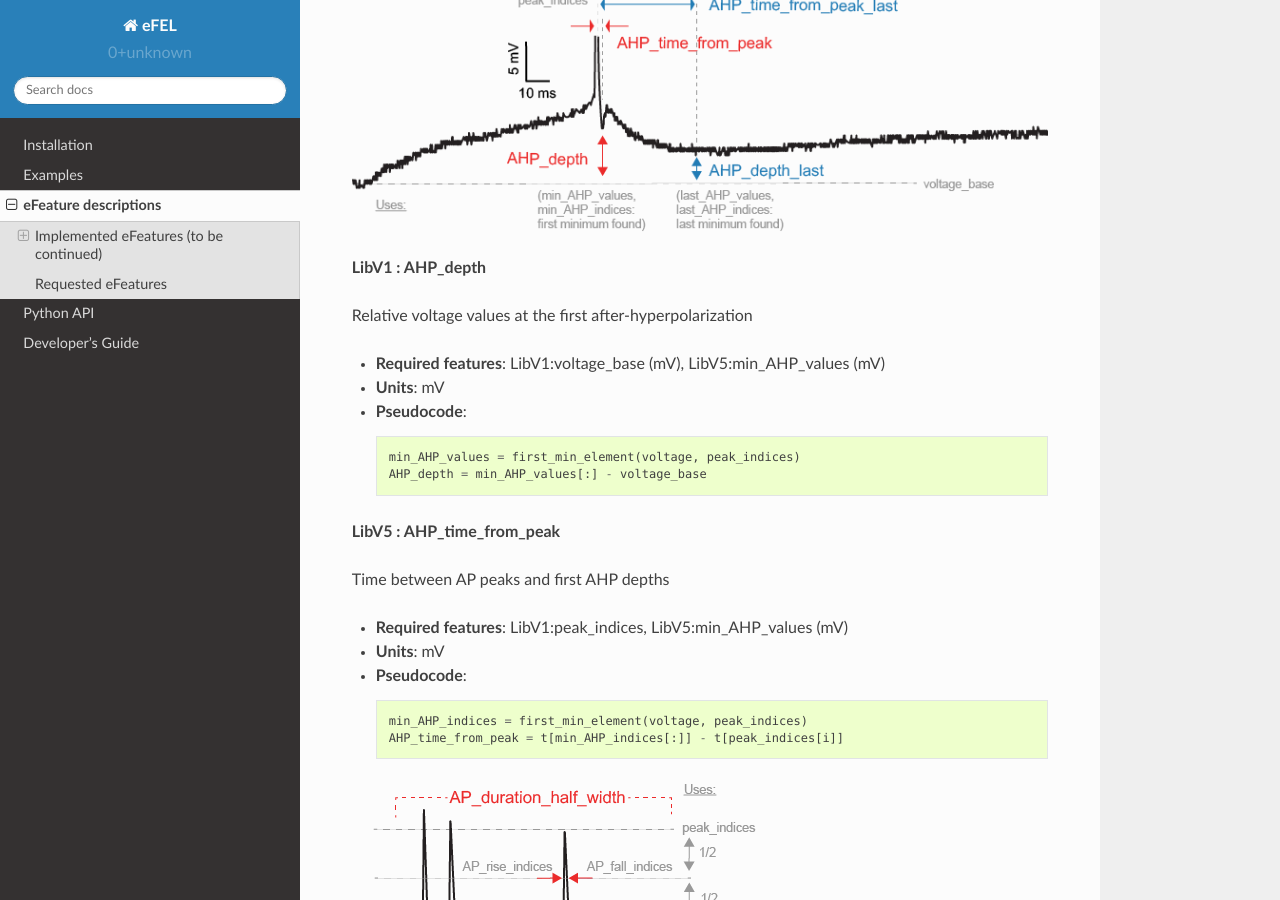
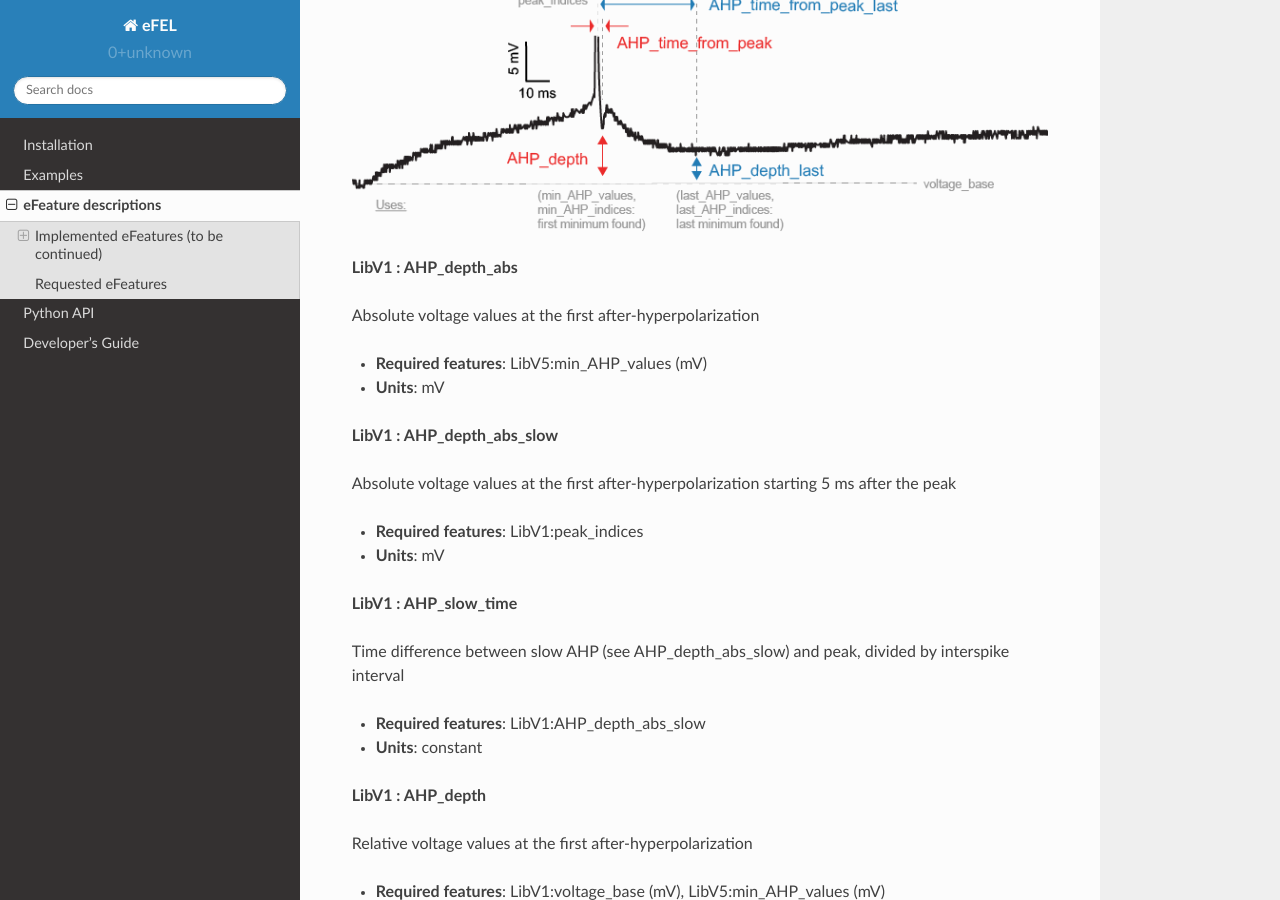
Before and after one commit to BlueBrain/eFEL, a Sphinx documentation site: the page built from docs/source/eFeatures.rst, in a window 1280 px wide and 900 px high, scrolled down 3873 px. Built offline with Sphinx 7.4.7 and the Read the Docs theme 2.0.0, drawn with Linux system fonts in a browser that asks for light colours.

Commit message:
Added a little of documentation for AHP slow features (#75)
* Added a little of documentation for AHP slow features

* Small fix to last commit

```diff
--- a/docs/source/eFeatures.rst
+++ b/docs/source/eFeatures.rst
@@ -161,6 +161,29 @@ The relative height of the action potential from spike onset
     APlast_amp = AP_Amplitude[-1]
 
 .. image:: _static/figures/AHP.png
+
+**LibV1 : AHP_depth_abs**
+
+Absolute voltage values at the first after-hyperpolarization
+
+- **Required features**: LibV5:min_AHP_values (mV)
+- **Units**: mV
+
+**LibV1 : AHP_depth_abs_slow**
+
+Absolute voltage values at the first after-hyperpolarization starting 5 ms after
+the peak
+
+- **Required features**: LibV1:peak_indices
+- **Units**: mV
+
+**LibV1 : AHP_slow_time**
+
+Time difference between slow AHP (see AHP_depth_abs_slow) and peak, divided by
+interspike interval
+
+- **Required features**: LibV1:AHP_depth_abs_slow
+- **Units**: constant
 
 **LibV1 : AHP_depth**
 
```
